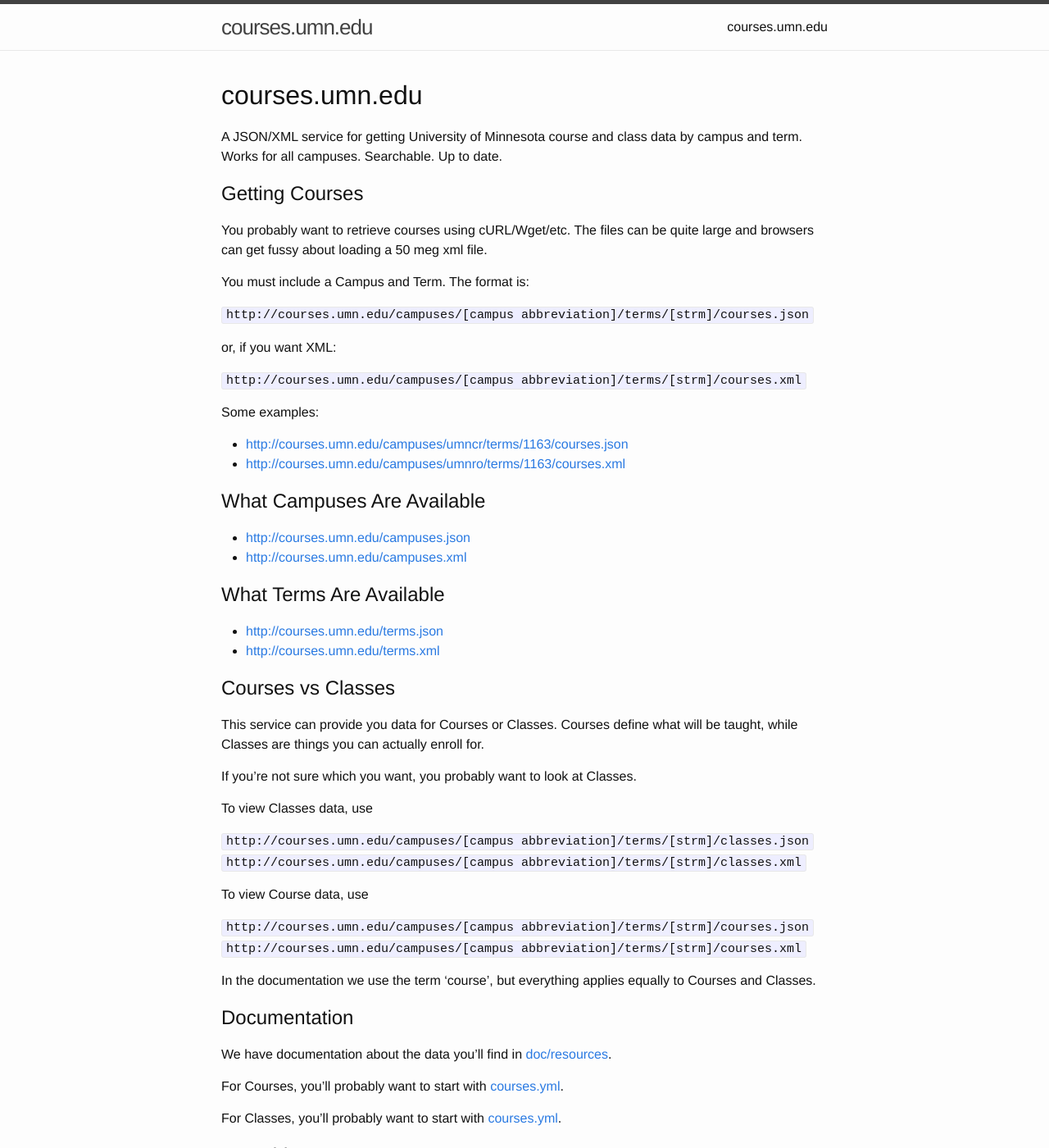
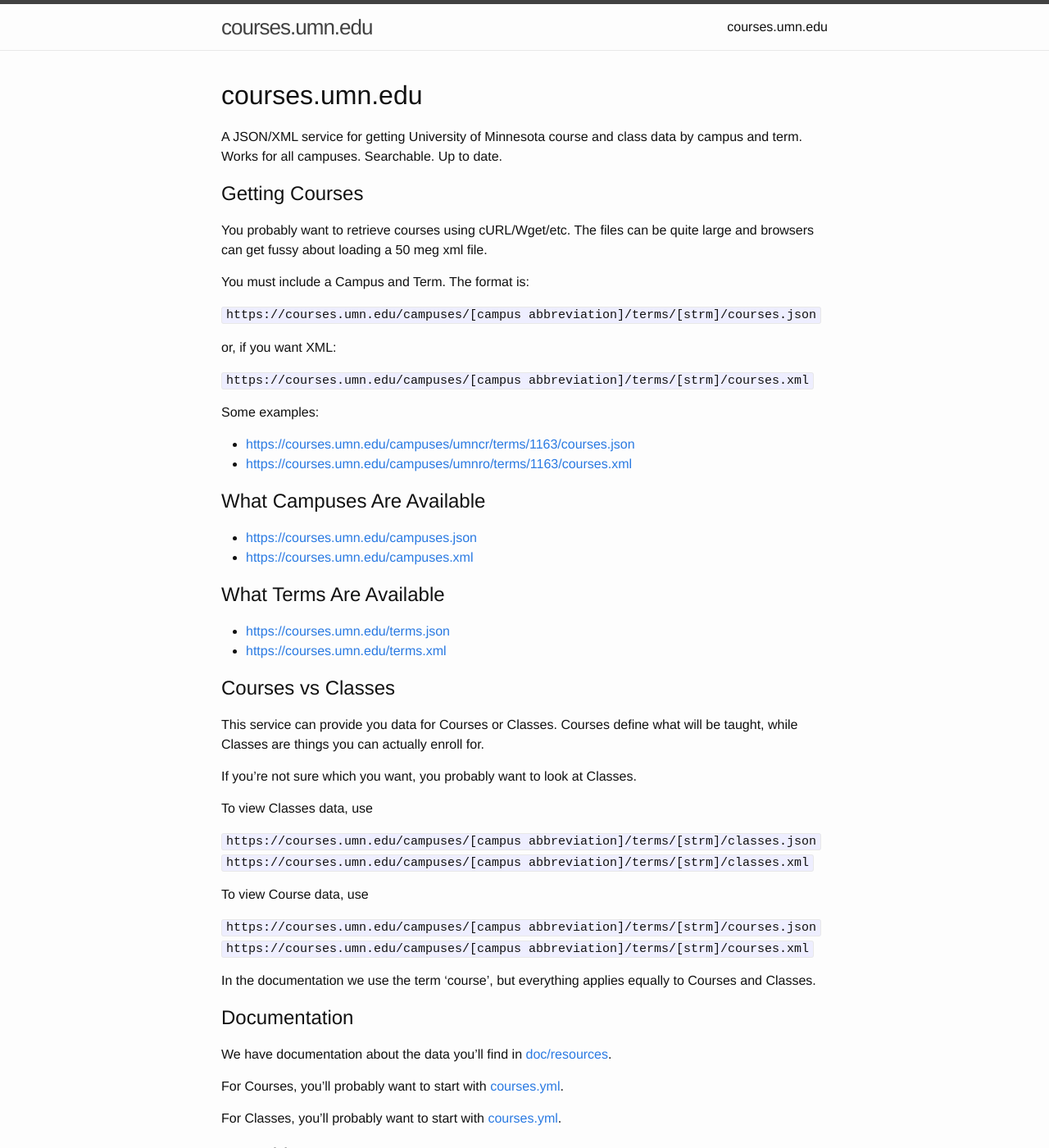
Before and after one commit to umn-asr/courses, a Jekyll site: the page built from index.md, in a window 1280 px wide and 1400 px high. Shown: the whole window at 82% size. Built offline with Jekyll 4.4.1, drawn with Linux system fonts in a browser that asks for light colours; part of the change alters nothing that is shown.

Commit message:
Change links to use https
Since our documentation links to the page generated from this file, it
saves us a step to get the correct URL instead of following the
redirect. We frequently use these URLs with `curl`.

```diff
--- a/index.md
+++ b/index.md
@@ -13,26 +13,26 @@ You probably want to retrieve courses using cURL/Wget/etc. The files can be quit
 
 You must include a Campus and Term. The format is:
 
-`http://courses.umn.edu/campuses/[campus abbreviation]/terms/[strm]/courses.json`
+`https://courses.umn.edu/campuses/[campus abbreviation]/terms/[strm]/courses.json`
 
 or, if you want XML:
 
-`http://courses.umn.edu/campuses/[campus abbreviation]/terms/[strm]/courses.xml`
+`https://courses.umn.edu/campuses/[campus abbreviation]/terms/[strm]/courses.xml`
 
 Some examples:
 
-- [http://courses.umn.edu/campuses/umncr/terms/1163/courses.json](http://courses.umn.edu/campuses/umncr/terms/1163/courses.json)
-- [http://courses.umn.edu/campuses/umnro/terms/1163/courses.xml](http://courses.umn.edu/campuses/umnro/terms/1163/courses.xml)
+- [https://courses.umn.edu/campuses/umncr/terms/1163/courses.json](https://courses.umn.edu/campuses/umncr/terms/1163/courses.json)
+- [https://courses.umn.edu/campuses/umnro/terms/1163/courses.xml](https://courses.umn.edu/campuses/umnro/terms/1163/courses.xml)
 
 ## What Campuses Are Available
 
-- [http://courses.umn.edu/campuses.json](http://courses.umn.edu/campuses.json)
-- [http://courses.umn.edu/campuses.xml](http://courses.umn.edu/campuses.xml)
+- [https://courses.umn.edu/campuses.json](https://courses.umn.edu/campuses.json)
+- [https://courses.umn.edu/campuses.xml](https://courses.umn.edu/campuses.xml)
 
 ## What Terms Are Available
 
-- [http://courses.umn.edu/terms.json](http://courses.umn.edu/terms.json)
-- [http://courses.umn.edu/terms.xml](http://courses.umn.edu/terms.xml)
+- [https://courses.umn.edu/terms.json](https://courses.umn.edu/terms.json)
+- [https://courses.umn.edu/terms.xml](https://courses.umn.edu/terms.xml)
 
 ## Courses vs Classes
 
@@ -42,13 +42,13 @@ If you're not sure which you want, you probably want to look at Classes.
 
 To view Classes data, use
 
-`http://courses.umn.edu/campuses/[campus abbreviation]/terms/[strm]/classes.json`
-`http://courses.umn.edu/campuses/[campus abbreviation]/terms/[strm]/classes.xml`
+`https://courses.umn.edu/campuses/[campus abbreviation]/terms/[strm]/classes.json`
+`https://courses.umn.edu/campuses/[campus abbreviation]/terms/[strm]/classes.xml`
 
 To view Course data, use
 
-`http://courses.umn.edu/campuses/[campus abbreviation]/terms/[strm]/courses.json`
-`http://courses.umn.edu/campuses/[campus abbreviation]/terms/[strm]/courses.xml`
+`https://courses.umn.edu/campuses/[campus abbreviation]/terms/[strm]/courses.json`
+`https://courses.umn.edu/campuses/[campus abbreviation]/terms/[strm]/courses.xml`
 
 In the documentation we use the term 'course', but everything applies equally to Courses and Classes.
 
```
